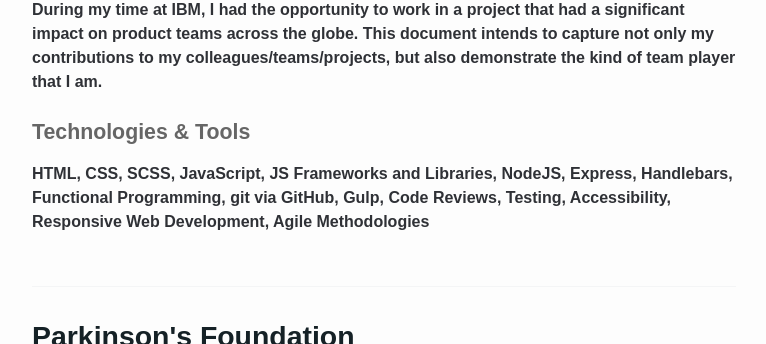
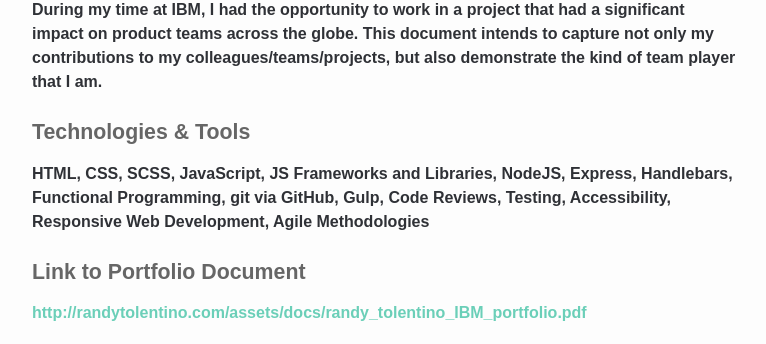
Before and after one commit to techtolentino/techtolentino.github.io, a Jekyll site: the page built from work.md, in a window 1280 px wide and 900 px high, scrolled down 1001 px, cut to the strip 0-344 px from the top of the window. Shown: the whole strip, without its empty margins (256-1022 px from the left). Built offline with Jekyll 4.4.1, drawn with Linux system fonts in a browser that asks for light colours; some web fonts are replaced.

Commit message:
work update

```diff
--- a/work.md
+++ b/work.md
@@ -11,6 +11,8 @@
   <p>During my time at IBM, I had the opportunity to work in a project that had a significant impact on product teams across the globe. This document intends to capture not only my contributions to my colleagues/teams/projects, but also demonstrate the kind of team player that I am.</p>
   <h4 class="project_property">Technologies & Tools</h4>
   <p>HTML, CSS, SCSS, JavaScript, JS Frameworks and Libraries, NodeJS, Express, Handlebars, Functional Programming, git via GitHub, Gulp, Code Reviews, Testing, Accessibility, Responsive Web Development, Agile Methodologies</p>
+  <h4 class="project_property">Link to Portfolio Document</h4>
+  <p><a href="http://randytolentino.com/assets/docs/randy_tolentino_IBM_portfolio.pdf" target="blank">http://randytolentino.com/assets/docs/randy_tolentino_IBM_portfolio.pdf</a></p>
 </div>
 
 <div class="project">
```
